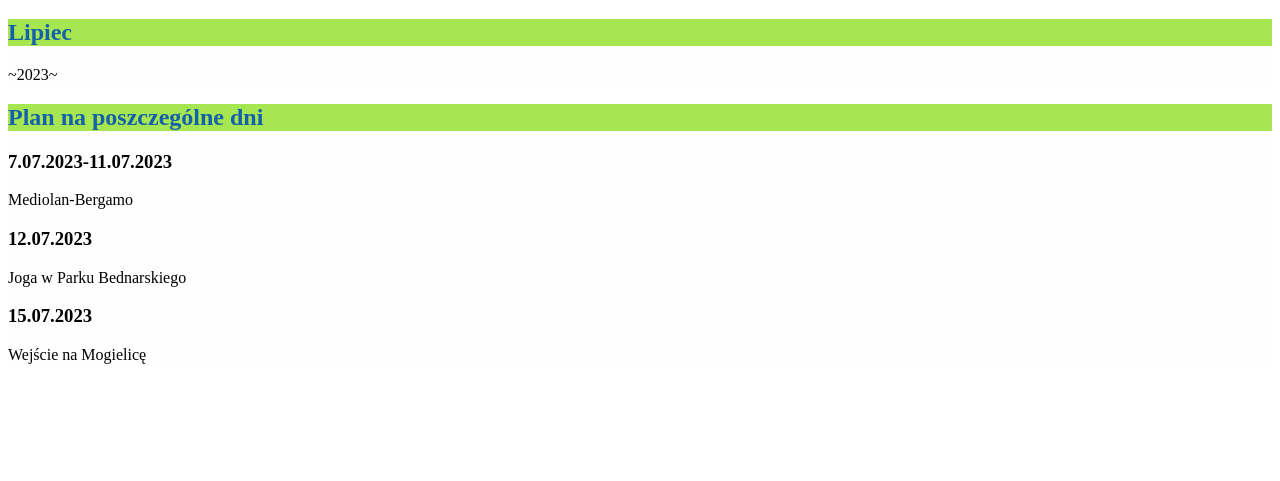
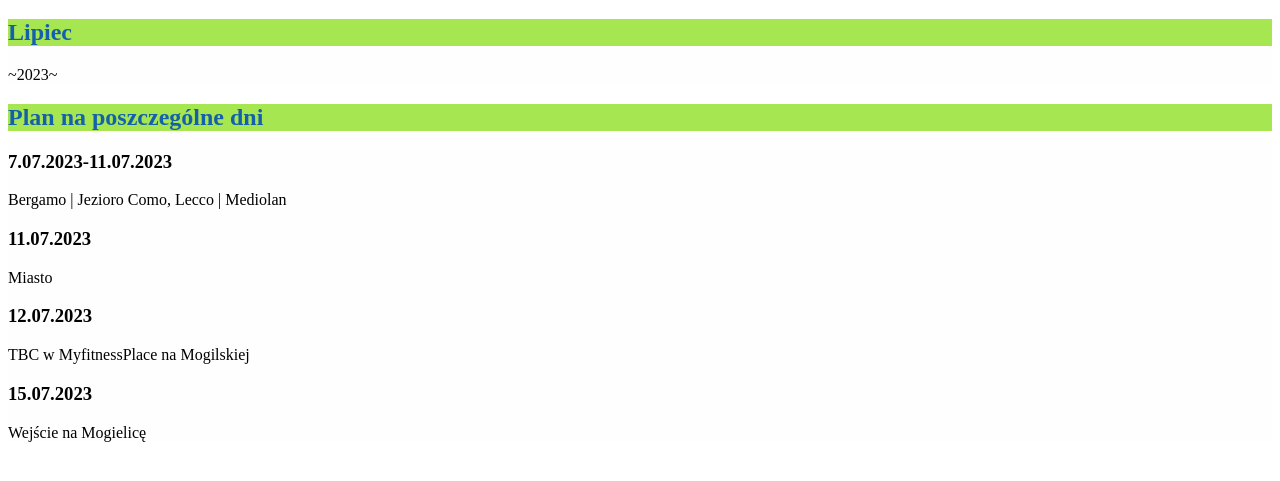
Before and after one commit to zuza-t/homepage, a plain HTML site: page index.html in a window 1280 px wide. Shown: the part 61-542 px from the top of the page. Drawn offline with Linux system fonts and the light colour scheme.

Commit message:
add new article and formating

```diff
--- a/index.html
+++ b/index.html
@@ -23,12 +23,28 @@
             <h2>Plan na poszczególne dni</h2>
             <article>
                 <h3>7.07.2023-11.07.2023</h3>
-                Mediolan-Bergamo
+                <p>
+                    Bergamo | Jezioro Como, Lecco | Mediolan
+                </p>
             </article>
+            <article>
+                <h3>11.07.2023</h3>
+                <p>
+                    Miasto
+                </p>
+            </article>
+                <article>
                 <h3>12.07.2023</h3>
-                Joga w Parku Bednarskiego
+                <p>
+                    TBC w MyfitnessPlace na Mogilskiej
+                </p>
+            </article>
+                <article>
                 <h3>15.07.2023</h3>
-                Wejście na Mogielicę
+                <p>
+                    Wejście na Mogielicę
+                </p>
+            </article>
 
         </section>
     </main>
```
